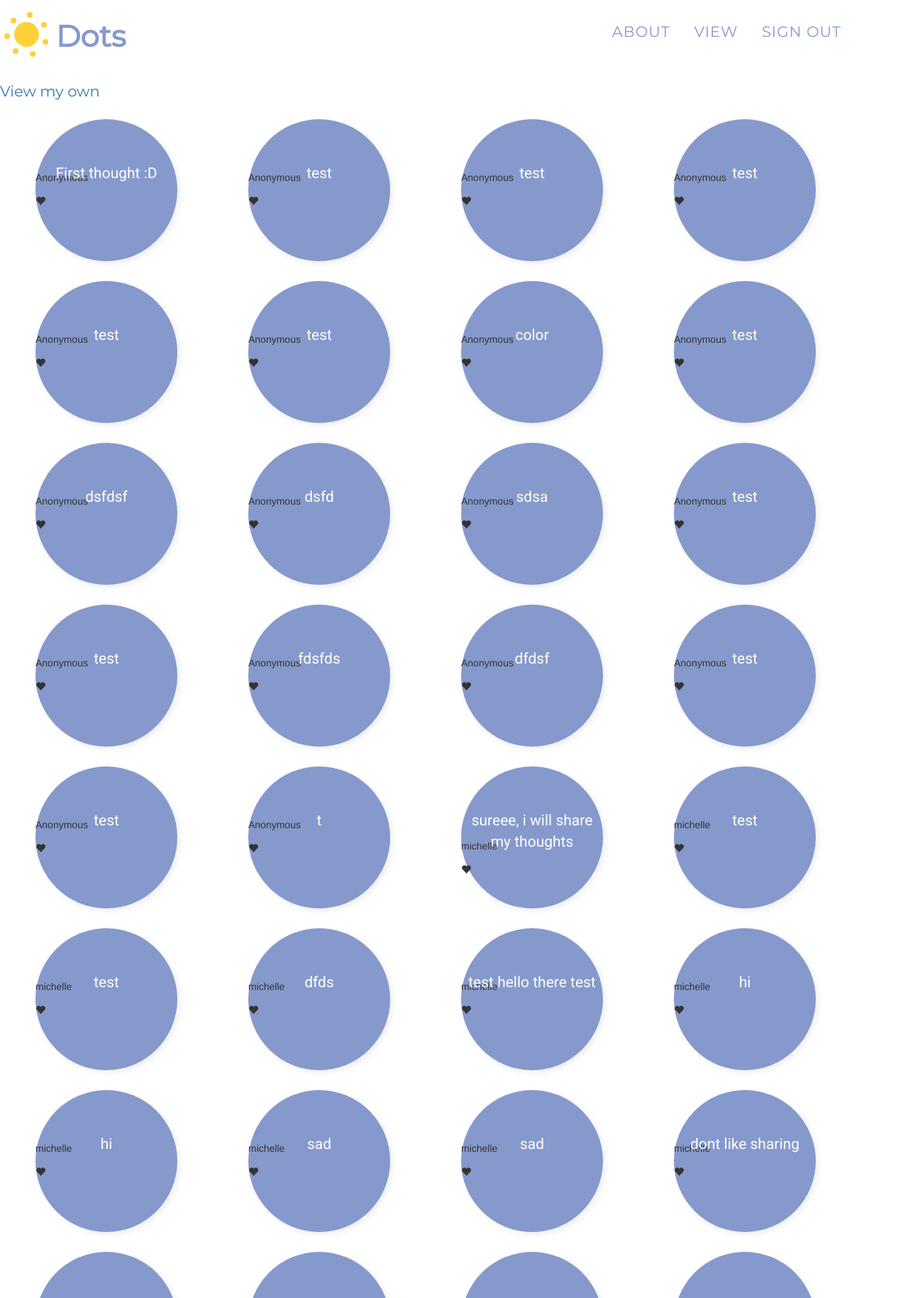
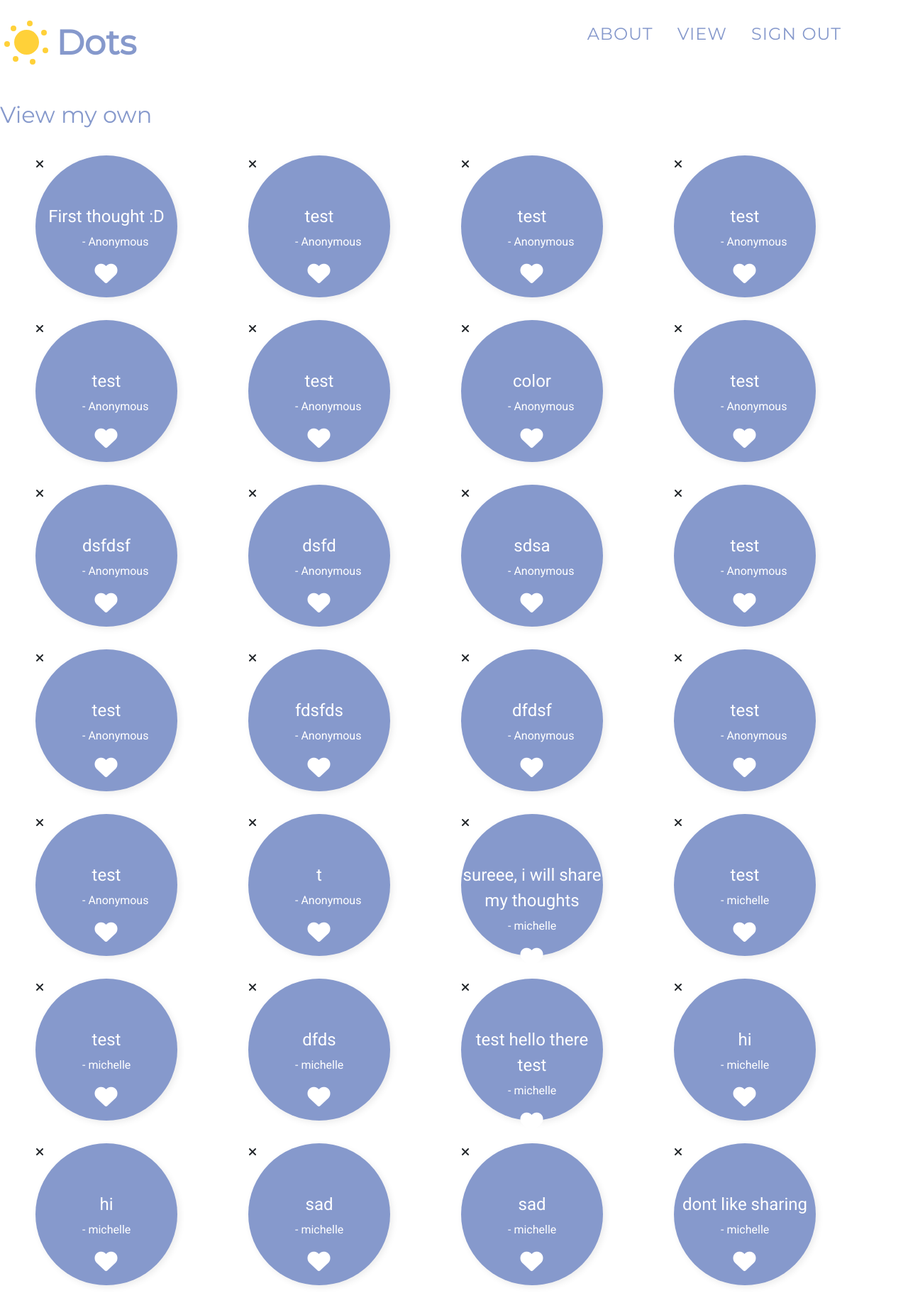
Before and after one commit to mishellscripts/Dots, a Django app: page /view/ in a window 1280 px wide. Shown: the top 1829 px of the page at 71% size. Run offline with Django 3.2, Linux system fonts and the light colour scheme; a user stored in the database is signed in; data comes from the database, SQL or seed files in the repository; both versions use the stored data as it was after the commit; some libraries are stand-ins or nearby versions.

Commit message:
Fixed errors with bootstrap and added remove/like buttons

```diff
--- a/assets/css/view.css
+++ b/assets/css/view.css
@@ -4,13 +4,12 @@
 [ ] Be able to
  */
 
-#user_view_link {
+#user_view_link a{
     font-family: 'Montserrat', sans-serif;
-    font-size: 1.5em;
     color: #8699CC;
 }
 
-#user_view_link:hover {
+#user_view_link a:hover {
     text-decoration: none;
 }
 
@@ -38,11 +37,41 @@ transition: all .1s ease-in-out;
 transform: scale(1.3);
 }
 
-.post_container .post_text {
+.text_container {
+    position: relative;
+    top: 10%;
+    font-family: Roboto, 'sans-serif';
+    color: white;
+}
+
+.post_text {
     text-align: center;
     position: relative;
-    top: 20%;
-    font-family: Roboto, 'sans-serif';
     font-size: 1.5em;
+    margin-bottom: -5%;
+}
+
+.user_text {
+    position: relative;
+    left: 33%;
+}
+
+.like_icon {
     color: white;
+    font-size: 2em;
+    position: relative;
+    left: 41.8%;
+    margin-top: 10%;
 }
+
+.like_icon:hover {
+    cursor: pointer;
+}
+
+.remove_icon:hover {
+    cursor: pointer;
+}
+
+.remove_icon:hover .like_icon {
+    color: #ffd139;
+}
--- a/post/Templates/post/public_view.html
+++ b/post/Templates/post/public_view.html
@@ -7,20 +7,31 @@
 
 {% block static %}
     <link rel="stylesheet" type="text/css" href="{% static "css/view.css" %}"/>
+    <script type="text/javascript">
+
+        $(document).ready(function () {
+
+        });
+
+    </script>
 {% endblock %}
 
 {% block content %}
     <h1 id="user_view_link"><a href="{% url 'accounts:user_view' %}">View my own</a></h1>
     {% for post in posts %}
         <div class="post_container">
-            <p class="post_text">{{ post.text }}</p>
-            {% if post.user.id == None %}
-                <p>Anonymous</p>
-            {% else %}
-                <p>{{ post.user }}</p>
-            {% endif %}
+            <!-- temp delete -->
+            <i class="fa fa-times remove_icon" aria-hidden="true"></i>
+            <div class="text_container">
+                <p class="post_text"> {{ post.text }} </p>
+                {% if post.user.id == None %}
+                    <p class="user_text">- Anonymous</p>
+                {% else %}
+                    <p class="user_text">- {{ post.user }}</p>
+                {% endif %}
+            </div>
         {% if user.is_authenticated %}
-            <span class="glyphicon glyphicon-heart" id="like_icon"></span>
+            <i class="fa fa-heart like_icon" aria-hidden="true"></i>
         {% endif %}
         </div>
     {% endfor %}
--- a/post/views.py
+++ b/post/views.py
@@ -3,16 +3,19 @@ from django.contrib import messages
 from django.http import HttpResponseRedirect
 from django.views.generic import ListView, CreateView
 from django.core.urlresolvers import reverse_lazy
+from django.db.models import Q
 
 from .forms import PostForm
 from .models import Post
 from .serializers import PostSerializer
 from .nlp_helper import *
-
+from functools import reduce
 
 import nltk
 import random
 import tflearn
+import operator
+
 
 class PostsView(ListView):
     model = Post
@@ -46,15 +49,20 @@ def post_search(request, post_id):
     #posts = Post.objects.filter(text__icontains=post.text)
     #print(words.most_common(15))
 
-    # parse posts into single list of words
-    words = get_words(posts)
+    #parse post into single list of words
+    words = nltk.word_tokenize(post.text)
 
-    # get top 100 words from posts
-    word_features = list(words.keys())[:100]
+    #get frequency of all words
+    words = nltk.FreqDist(words)
 
-    feature_set = [(find_features(post, word_features)) for post in posts]
+    # get important keywords of post (also need to check for adverbs that could be same)
+    keywords = list(words.keys())[:3]
 
-    print(feature_set)
+    #posts must have some of keywords & share same sentiment emotion
+    posts = Post.objects.filter(
+        reduce(operator.or_, (Q(text__icontains=k) for k in keywords))
+    )
+
     return render(request, 'post/public_view.html', {'posts': posts})
 
 
```
Also changed, not shown: post/Templates/post/view.html (+8 -1 lines), db.sqlite3.
